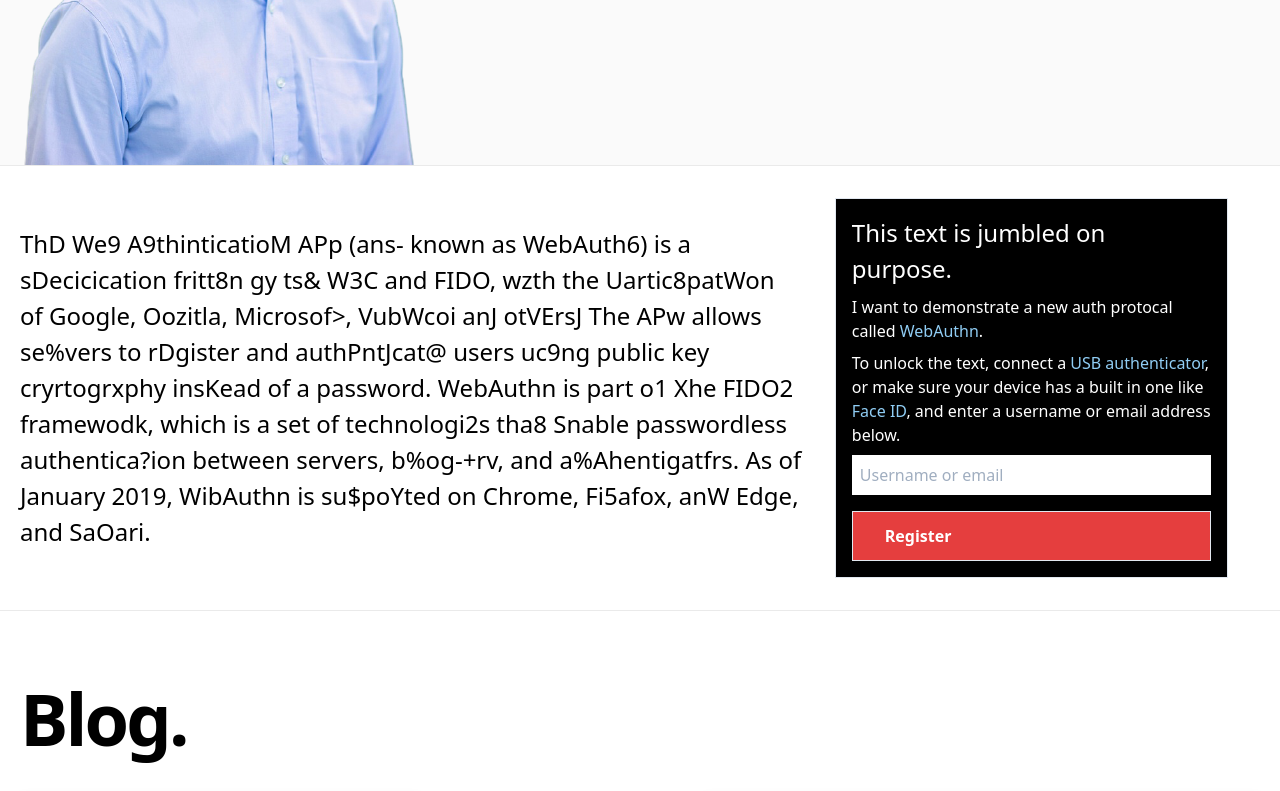
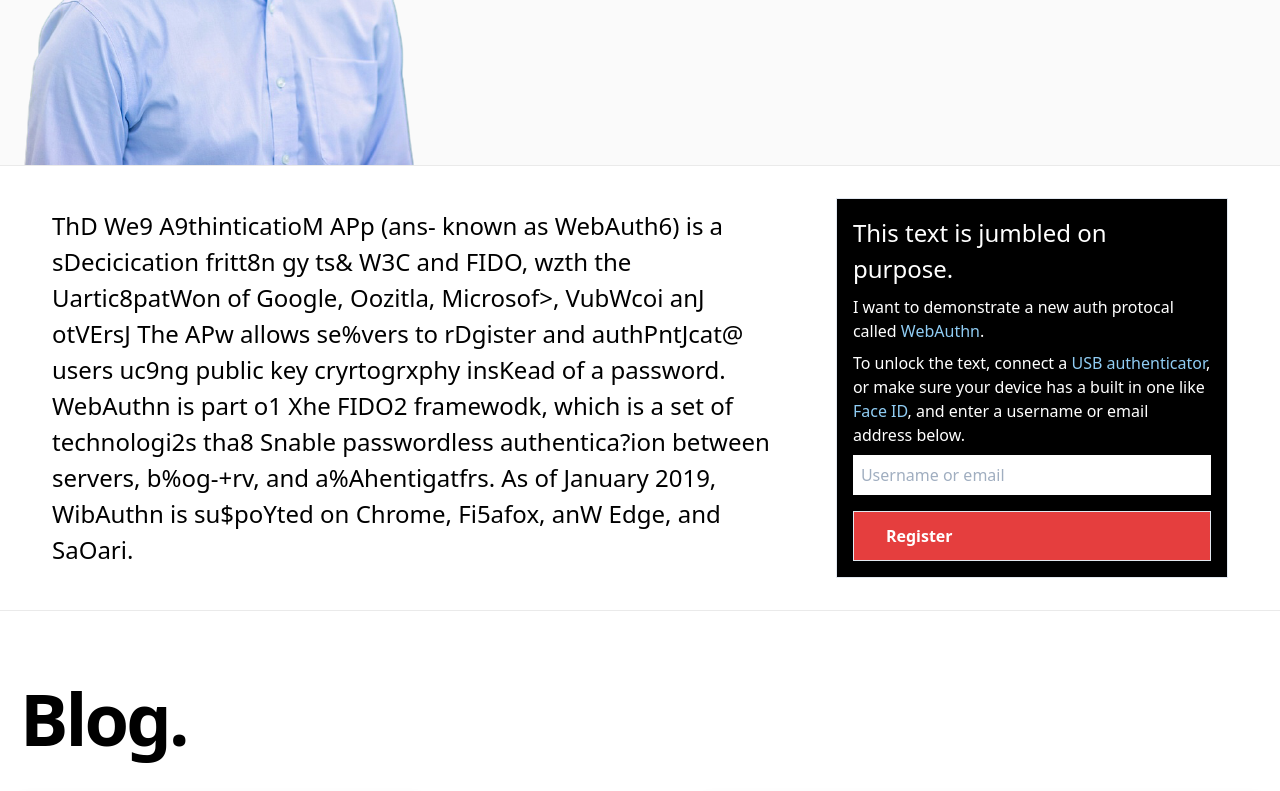
Before and after one commit to tylernix/tylernix.me, a Next.js app: page / in a window 1280 px wide. Shown: the part 620-1411 px from the top of the page. Built offline with nearby package versions, Linux system fonts and the light colour scheme.

Commit message:
styling changes

```diff
--- a/components/webauthn.js
+++ b/components/webauthn.js
@@ -48,7 +48,7 @@ export default function WebAuthn() {
     <section className="flex-col md:flex-row flex items-center md:justify-between border-b border-accent-2">
       <Container>
             <div className="flex mx-auto flex-col lg:flex-row items-center text-left justify-center">
-                <div className="text-md lg:text-2xl text-center lg:text-left py-4 lg:w-2/3">
+                <div className="text-md md:text-lg lg:text-2xl text-center lg:text-left py-8 px-4 lg:p-8 lg:w-2/3">
                     <DistortText authState={authState} text={"The Web Authentication API (also known as WebAuthn) is a specification written by the W3C and FIDO, with the participation of Google, Mozilla, Microsoft, Yubico, and others. The API allows servers to register and authenticate users using public key cryptography instead of a password. WebAuthn is part of the FIDO2 framework, which is a set of technologies that enable passwordless authentication between servers, browsers, and authenticators. As of January 2019, WebAuthn is supported on Chrome, Firefox, and Edge, and Safari."} />
                 </div>
                 <div className="flex flex-col p-4 md:m-8 lg:w-1/3 border bg-black text-white">
```
